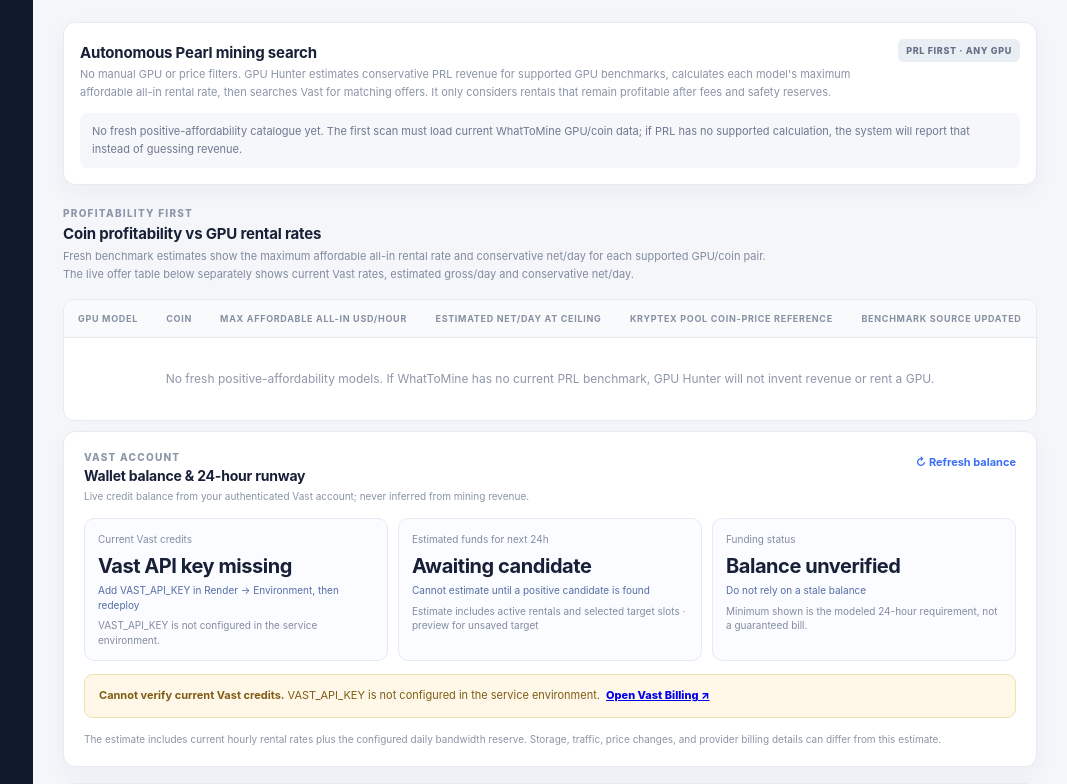
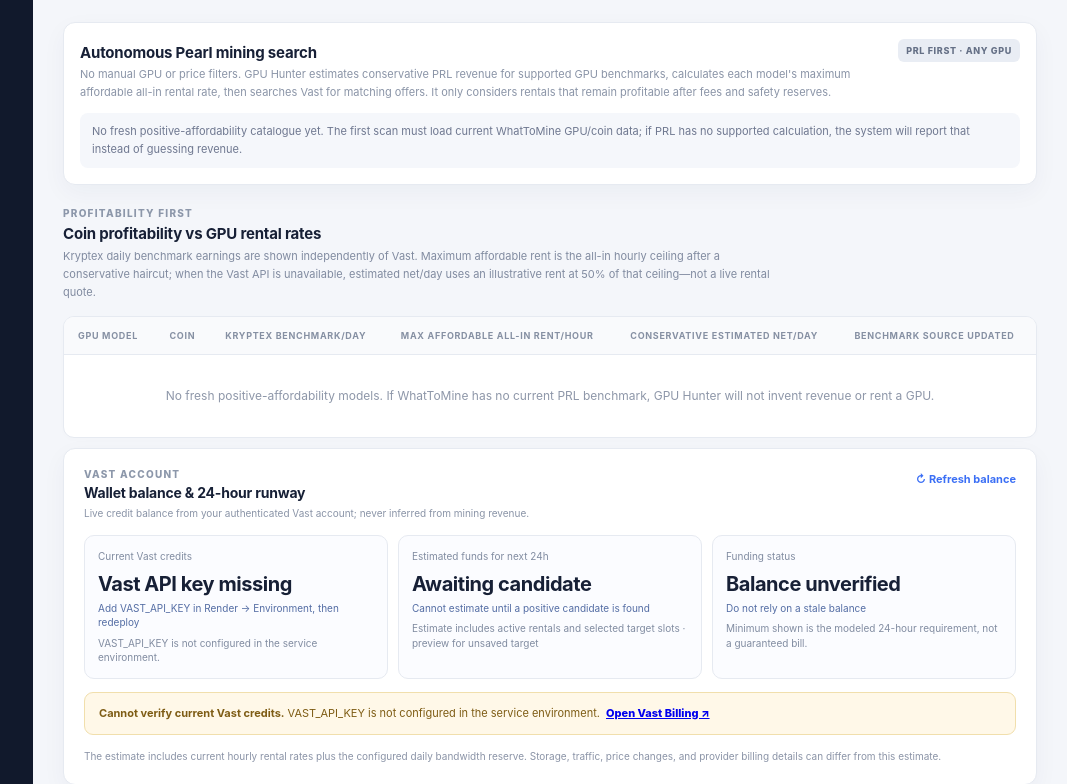
Before and after one commit to yashbajpaiknpindia-spec/gpuhunter, a Flask app: page / in a window 1280 px wide. Shown: the part 902-1686 px from the top of the page, without its empty margins (213-1280 px from the left). Run offline with Flask 3, Linux system fonts and the light colour scheme; some libraries are stand-ins or nearby versions.

Commit message:
Clarify benchmark estimates and live Vast rate separation

```diff
--- a/templates/index.html
+++ b/templates/index.html
@@ -72,8 +72,8 @@
           <div class="panel-head"><div><h3>Autonomous Pearl mining search</h3><p>No manual GPU or price filters. GPU Hunter estimates conservative PRL revenue for supported GPU benchmarks, calculates each model's maximum affordable all-in rental rate, then searches Vast for matching offers. It only considers rentals that remain profitable after fees and safety reserves.</p></div><span class="pill pill-muted">PRL FIRST · ANY GPU</span></div>
           <div class="smart-scan-status" id="smartScanStatus">Waiting for fresh WhatToMine GPU and coin benchmarks. Scan Market runs the automatic profitability-first workflow.</div>
         </div>
-        <div class="section-heading diagnostics-heading"><div><div class="section-kicker">PROFITABILITY FIRST</div><h3>Coin profitability vs GPU rental rates</h3><p>Fresh benchmark estimates show the maximum affordable all-in rental rate and conservative net/day for each supported GPU/coin pair. The live offer table below separately shows current Vast rates, estimated gross/day and conservative net/day.</p></div></div>
-        <div class="table-wrap affordability-wrap"><table class="offer-diagnostic-table"><thead><tr><th>GPU model</th><th>Coin</th><th>Max affordable all-in USD/hour</th><th>Estimated net/day at ceiling</th><th>Kryptex pool coin-price reference</th><th>Benchmark source updated</th></tr></thead><tbody id="affordabilityTable"><tr><td colspan="6" class="empty-cell">Run Scan Market to calculate PRL affordability across supported GPU models.</td></tr></tbody></table></div>
+        <div class="section-heading diagnostics-heading"><div><div class="section-kicker">PROFITABILITY FIRST</div><h3>Coin profitability vs GPU rental rates</h3><p>Kryptex daily benchmark earnings are shown independently of Vast. Maximum affordable rent is the all-in hourly ceiling after a conservative haircut; when the Vast API is unavailable, estimated net/day uses an illustrative rent at 50% of that ceiling—not a live rental quote.</p></div></div>
+        <div class="table-wrap affordability-wrap"><table class="offer-diagnostic-table"><thead><tr><th>GPU model</th><th>Coin</th><th>Kryptex benchmark/day</th><th>Max affordable all-in rent/hour</th><th>Conservative estimated net/day</th><th>Benchmark source updated</th></tr></thead><tbody id="affordabilityTable"><tr><td colspan="6" class="empty-cell">Waiting for Kryptex model benchmarks. Estimates will load independently of the Vast API scan.</td></tr></tbody></table></div>
         <div class="finance-row">
           <div class="panel wallet-panel">
             <div class="panel-head"><div><div class="section-kicker">VAST ACCOUNT</div><h3>Wallet balance & 24-hour runway</h3><p>Live credit balance from your authenticated Vast account; never inferred from mining revenue.</p></div><button class="text-button" id="refreshVastBalanceBtn" type="button">↻ Refresh balance</button></div>
```
